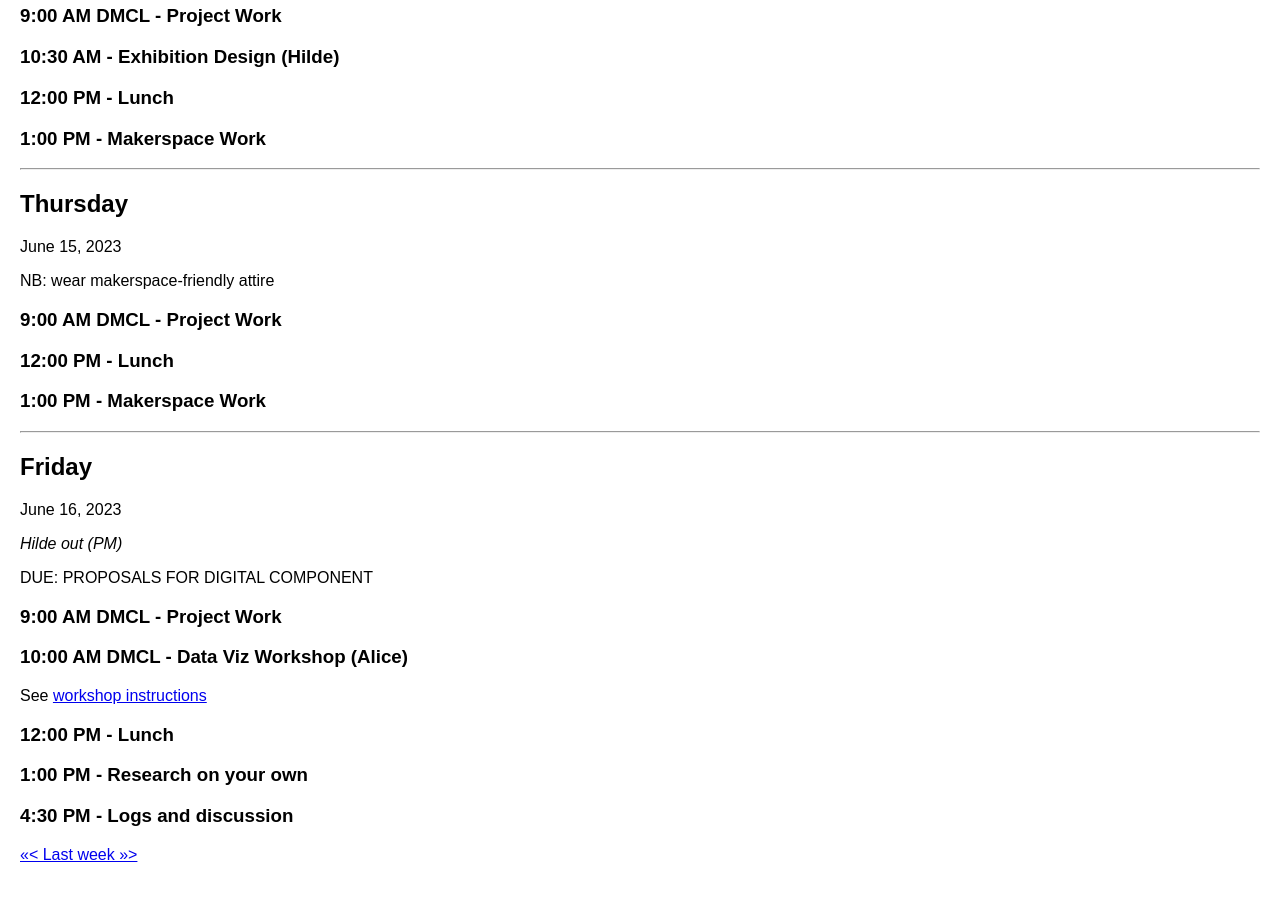
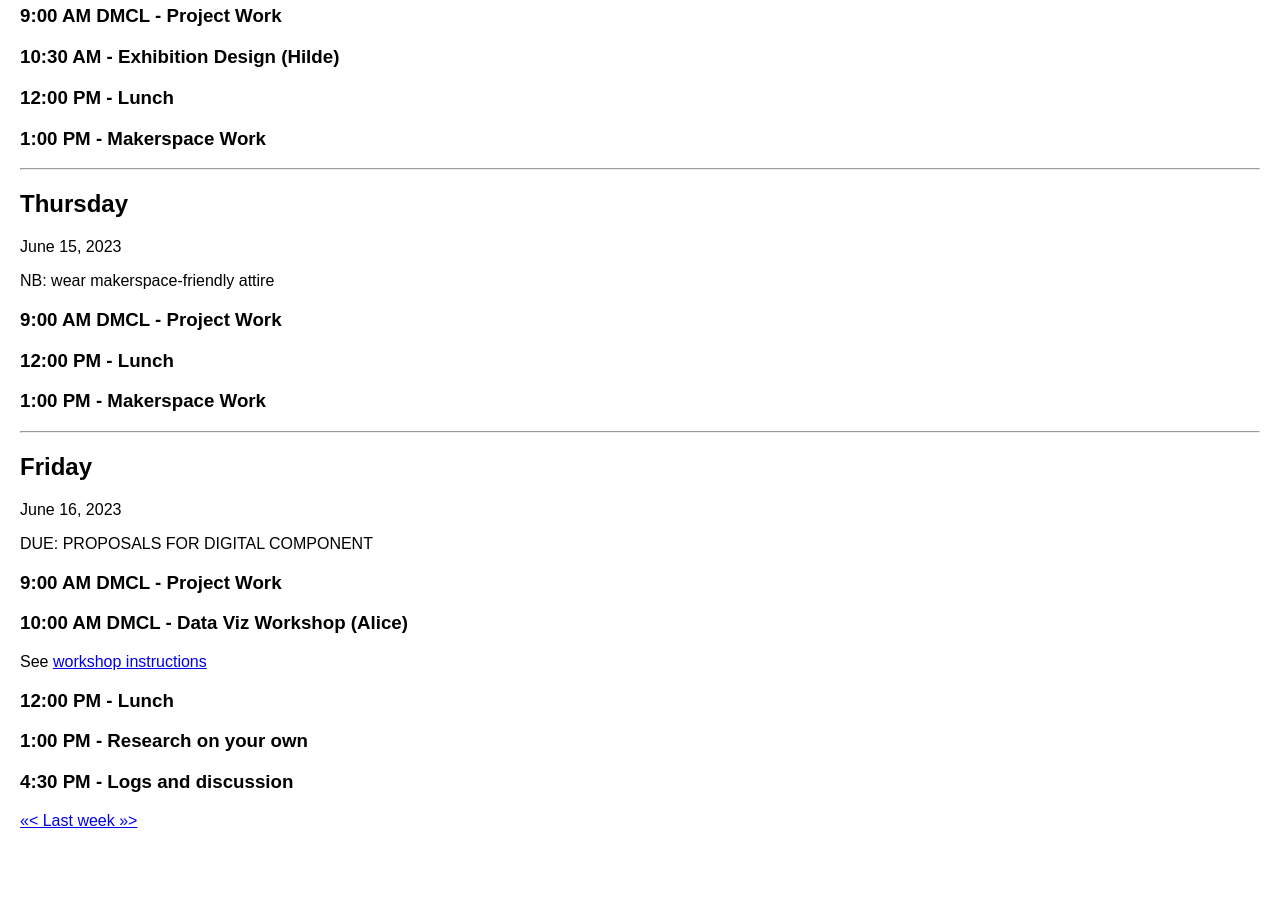
Before and after one commit to digbmc/dssf-syll, a Jekyll site: the page built from _weeks/03-data.md, in a window 1280 px wide and 900 px high, scrolled down 1193 px. Built offline with Jekyll 4.4.1, drawn with Linux system fonts in a browser that asks for light colours; after the commit the page ends 2059 px from its top, so only the background shows below that.

Commit message:
Changed OOO

```diff
--- a/_weeks/03-data.md
+++ b/_weeks/03-data.md
@@ -73,8 +73,6 @@ NB: wear makerspace-friendly attire
 ## Friday
 June 16, 2023
 
-*Hilde out (PM)*
-
 DUE: PROPOSALS FOR DIGITAL COMPONENT
 
 ### 9:00 AM DMCL - Project Work
```
